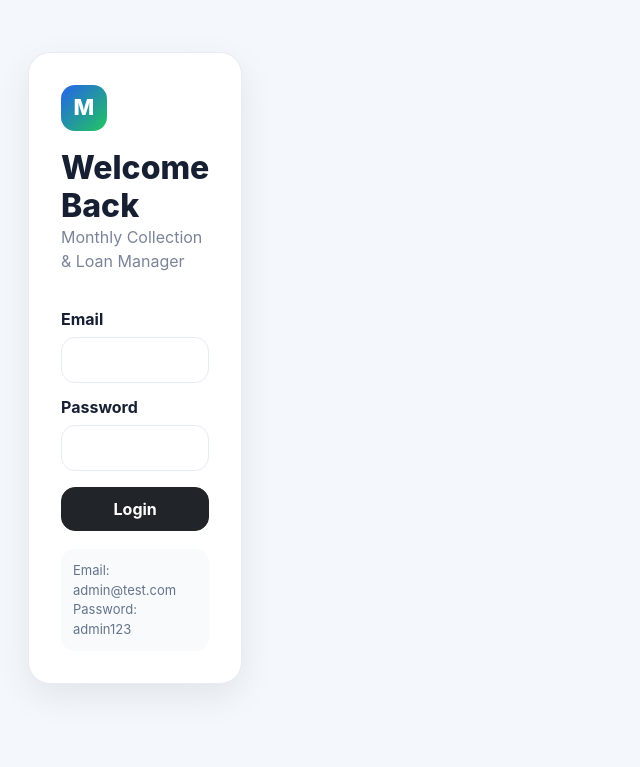
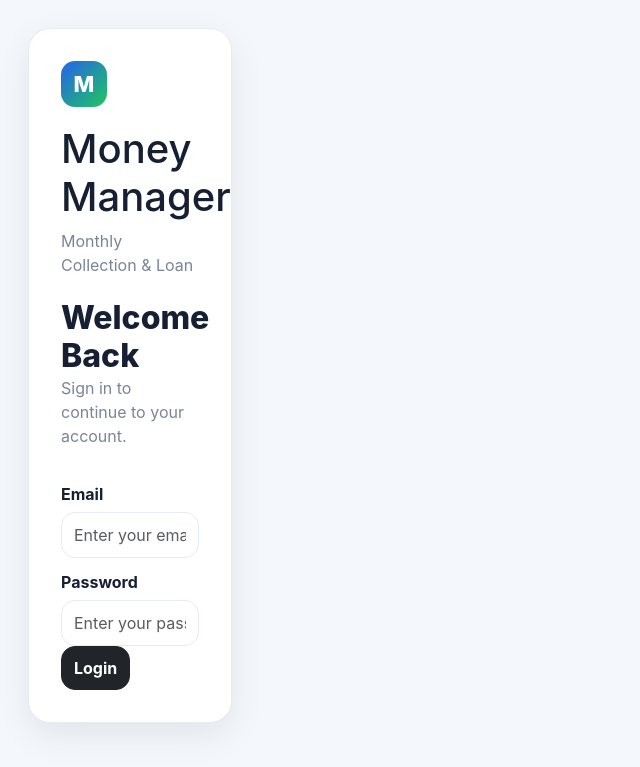
Before and after one commit to LearningwithSudip/monthly-collection-loan-manager, a Flask app: page /login in a window 1280 px wide. Shown: the top 767 px of the page, without its empty margins (0-640 px from the left). Run offline with Flask 3, Linux system fonts and the light colour scheme; data comes from the database, SQL or seed files in the repository.

Commit message:
Enhance login page layout and structure

```diff
--- a/templates/login.html
+++ b/templates/login.html
@@ -1,31 +1,92 @@
 {% extends "base.html" %}
+
+{% block title %}
+Login | Monthly Collection & Loan Manager
+{% endblock %}
+
 
 {% block content %}
 
-<div class="login-wrap">
+<div class="login-page">
+
     <div class="login-card">
-        <div class="login-logo">M</div>
 
-        <h2>Welcome Back</h2>
-        <p>Monthly Collection & Loan Manager</p>
+        <div class="login-brand">
 
-        <form method="POST">
-            <label>Email</label>
-            <input type="email" name="email" class="form-control" required>
+            <div class="login-logo">
+                M
+            </div>
 
-            <label>Password</label>
-            <input type="password" name="password" class="form-control" required>
+            <div>
+                <h1>Money Manager</h1>
+                <p>Monthly Collection & Loan</p>
+            </div>
 
-            <button type="submit" class="btn btn-dark w-100 mt-3">
+        </div>
+
+
+        <div class="login-heading">
+
+            <h2>Welcome Back</h2>
+
+            <p>
+                Sign in to continue to your account.
+            </p>
+
+        </div>
+
+
+        <form method="POST" class="login-form">
+
+            <div>
+
+                <label for="email">
+                    Email
+                </label>
+
+                <input
+                    id="email"
+                    type="email"
+                    name="email"
+                    class="form-control"
+                    placeholder="Enter your email"
+                    autocomplete="email"
+                    required
+                >
+
+            </div>
+
+
+            <div>
+
+                <label for="password">
+                    Password
+                </label>
+
+                <input
+                    id="password"
+                    type="password"
+                    name="password"
+                    class="form-control"
+                    placeholder="Enter your password"
+                    autocomplete="current-password"
+                    required
+                >
+
+            </div>
+
+
+            <button
+                type="submit"
+                class="btn btn-dark login-button"
+            >
                 Login
             </button>
+
         </form>
 
-        <div class="demo-info">
-            <div>Email: admin@test.com</div>
-            <div>Password: admin123</div>
-        </div>
     </div>
+
 </div>
 
 {% endblock %}
```
